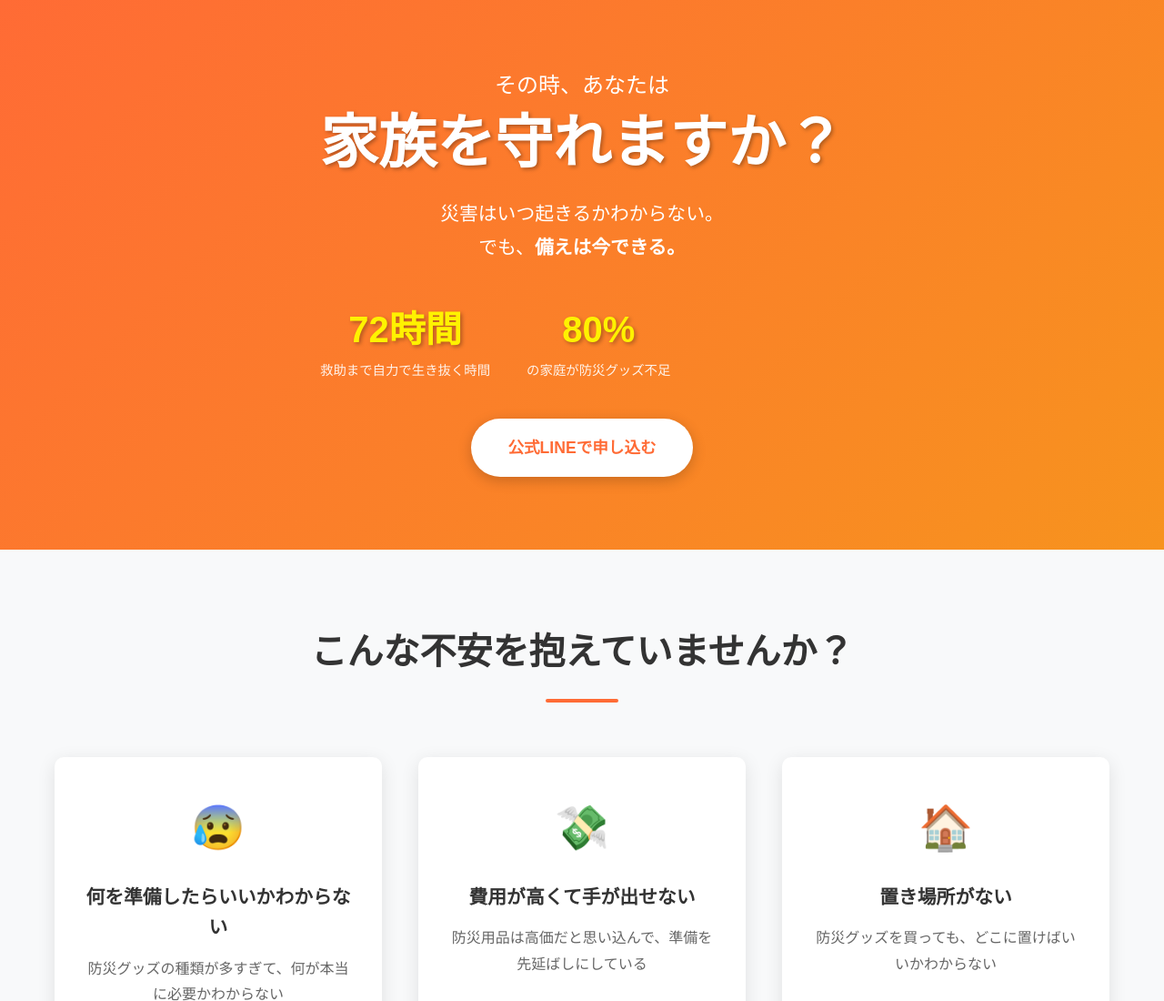
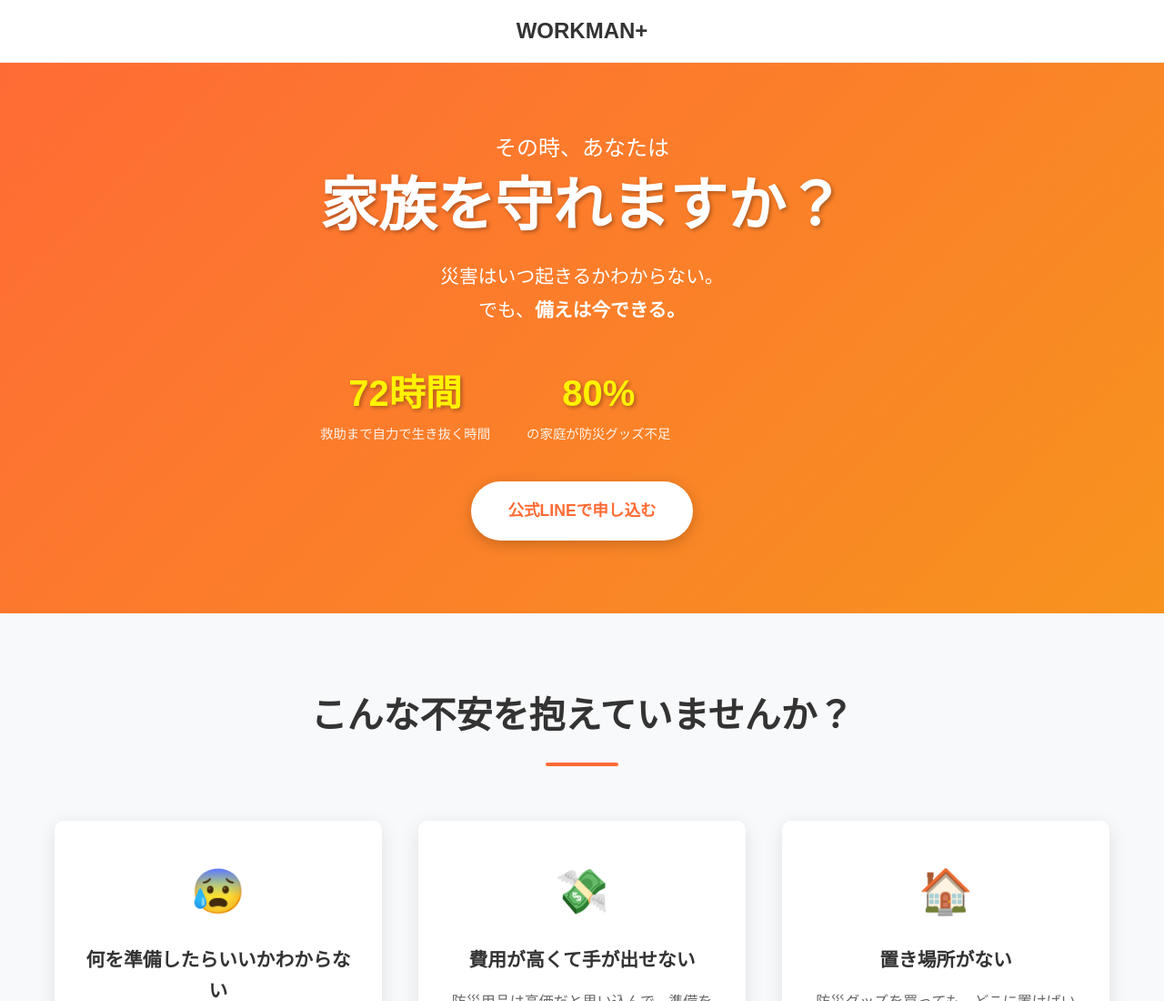
Before and after one commit to K-hironori/workman_1, a plain HTML site: page index.html in a window 1280 px wide. Shown: the top 1100 px of the page at 91% size. Drawn offline with Linux system fonts and the light colour scheme.

Commit message:
Restore WORKMAN+ logo at the top of the page

```diff
--- a/index.html
+++ b/index.html
@@ -8,6 +8,14 @@
     <link rel="stylesheet" href="style.css">
 </head>
 <body>
+    <!-- ヘッダー -->
+    <header class="simple-header">
+        <div class="container">
+            <div class="logo">
+                <h1>WORKMAN+</h1>
+            </div>
+        </div>
+    </header>
 
     <!-- メインビジュアル -->
     <section class="hero">
--- a/style.css
+++ b/style.css
@@ -17,6 +17,21 @@ body {
     padding: 0 20px;
 }
 
+
+/* シンプルヘッダー */
+.simple-header {
+    background: #fff;
+    padding: 15px 0;
+    border-bottom: 1px solid #eee;
+}
+
+.simple-header .logo h1 {
+    font-size: 1.5rem;
+    font-weight: bold;
+    color: #333;
+    margin: 0;
+    text-align: center;
+}
 
 /* メインビジュアル */
 .hero {
```
